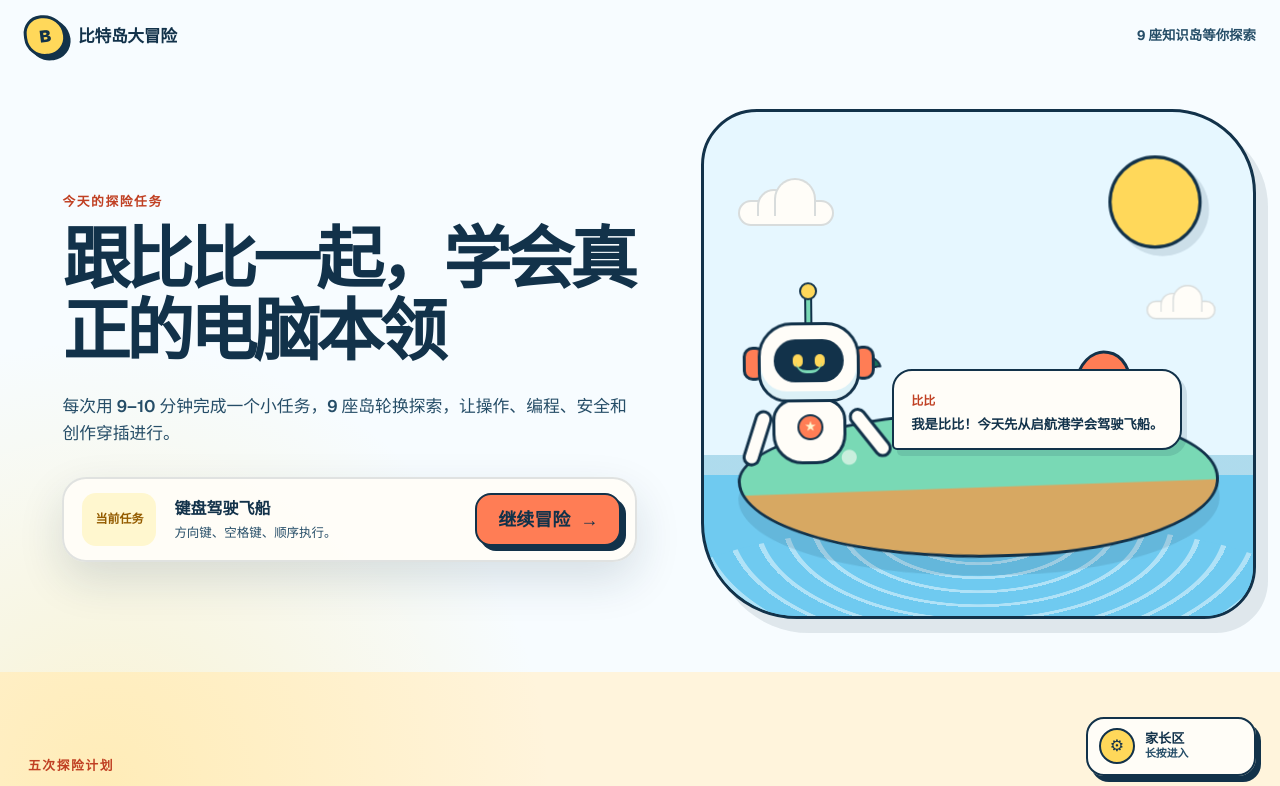
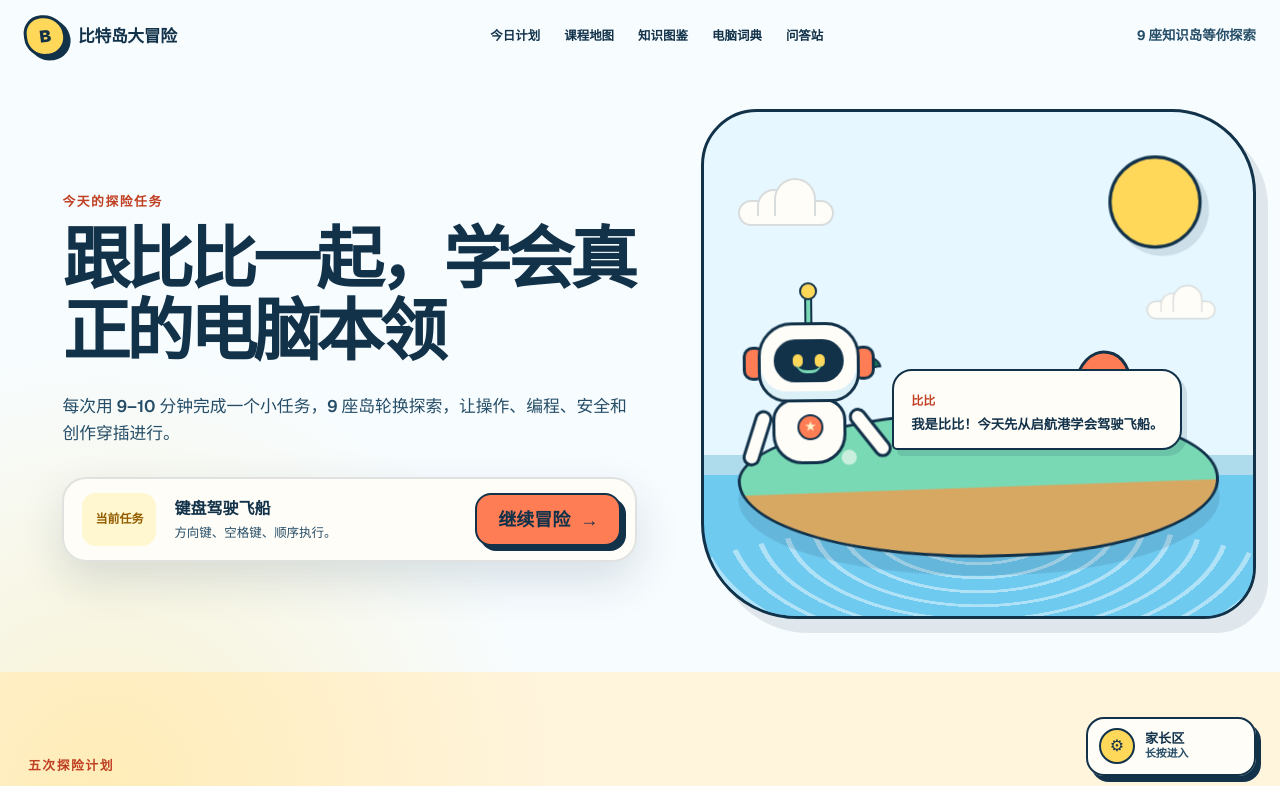
Before and after one commit to oldshipmaster/computer-study, a Next.js app: page / in a window 1280 px wide. Shown: the top 786 px of the page. Built offline with nearby package versions, Linux system fonts and the light colour scheme.

Commit message:
feat: add child-friendly section navigation

```diff
--- a/app/globals.css
+++ b/app/globals.css
@@ -1167,6 +1167,10 @@ input {
 .offline-status { display: inline-flex; align-items: center; gap: 8px; margin: 8px auto 0; padding: 7px 12px; border: 1px solid rgb(255 255 255 / 65%); border-radius: 999px; background: rgb(255 255 255 / 12%); font-size: .88rem; }
 .offline-status span { display: grid; width: 20px; height: 20px; place-items: center; border-radius: 50%; background: rgb(255 255 255 / 18%); font-weight: 800; }
 .offline-status.is-offline { background: rgb(255 221 113 / 20%); }
+.section-jump-nav { display: flex; align-items: center; justify-content: center; gap: 4px; min-width: 0; }
+.section-jump-nav a { min-height: 38px; padding: 9px 10px; border-radius: 999px; color: inherit; font-size: .78rem; font-weight: 850; text-decoration: none; white-space: nowrap; }
+.section-jump-nav a:hover, .section-jump-nav a:focus-visible { background: rgb(255 255 255 / 70%); }
+@media (max-width: 900px) { .site-header { flex-wrap: wrap; } .section-jump-nav { order: 3; width: 100%; overflow-x: auto; justify-content: flex-start; padding-bottom: 3px; scrollbar-width: thin; } }
 .computer-dictionary { padding: 58px max(20px, calc((100vw - 1120px) / 2)); background: #fff8df; color: var(--ink); }
 .dictionary-heading { display: flex; align-items: end; justify-content: space-between; gap: 24px; }
 .dictionary-heading h2 { margin: 5px 0 0; font-family: var(--font-display); font-size: clamp(1.8rem, 4vw, 3rem); line-height: 1.04; }
--- a/components/ComputerDictionary.tsx
+++ b/components/ComputerDictionary.tsx
@@ -30,7 +30,7 @@ export function ComputerDictionary({ soundEnabled }: { soundEnabled: boolean })
   }
 
   return (
-    <section className="computer-dictionary" aria-labelledby="computer-dictionary-heading">
+    <section className="computer-dictionary" id="computer-dictionary" aria-labelledby="computer-dictionary-heading">
       <div className="dictionary-heading">
         <div><p className="section-kicker">比比电脑词典</p><h2 id="computer-dictionary-heading">会操作，也能把原理讲清楚</h2></div>
         <label>查一个词<input onChange={(event) => setQuery(event.target.value)} placeholder="例如：循环、CPU、AI" type="search" value={query} /></label>
--- a/components/IslandMap.tsx
+++ b/components/IslandMap.tsx
@@ -104,6 +104,13 @@ export function IslandMap({
           </span>
           <span>比特岛大冒险</span>
         </a>
+        <nav className="section-jump-nav" aria-label="学习区域快捷航线">
+          <a href="#learning-plan">今日计划</a>
+          <a href="#adventure-map">课程地图</a>
+          <a href="#knowledge-atlas">知识图鉴</a>
+          <a href="#computer-dictionary">电脑词典</a>
+          <a href="#review-station">问答站</a>
+        </nav>
         <span className="island-count">{CURRICULUM_FACTS.islandCount} 座知识岛等你探索</span>
       </header>
 
--- a/components/KnowledgeAtlas.tsx
+++ b/components/KnowledgeAtlas.tsx
@@ -10,7 +10,7 @@ export function KnowledgeAtlas({ completedCourseIds }: KnowledgeAtlasProps) {
   const unlockedTotal = chapters.reduce((total, chapter) => total + chapter.unlockedCount, 0);
 
   return (
-    <section className="knowledge-atlas" aria-labelledby="knowledge-atlas-heading">
+    <section className="knowledge-atlas" id="knowledge-atlas" aria-labelledby="knowledge-atlas-heading">
       <div className="knowledge-atlas-heading">
         <div>
           <p className="section-kicker">你的知识图鉴</p>
--- a/components/LearningPlan.tsx
+++ b/components/LearningPlan.tsx
@@ -5,7 +5,7 @@ interface Props { completedCourseIds: string[]; onStartCourse: (courseId: string
 export function LearningPlan({ completedCourseIds, onStartCourse, resume }: Props) {
   const plan = buildLearningPlan(completedCourseIds, 5, resume);
   return (
-    <section className="learning-plan" aria-labelledby="learning-plan-heading">
+    <section className="learning-plan" id="learning-plan" aria-labelledby="learning-plan-heading">
       <div className="learning-plan-heading">
         <div><p className="section-kicker">五次探险计划</p><h2 id="learning-plan-heading">一次一小步，{CURRICULUM_FACTS.islandCount} 座岛轮换练</h2></div>
         {!plan.complete ? <strong>约 {plan.totalMinutes} 分钟 · 分 5 次完成</strong> : null}
--- a/components/ReviewChallenge.tsx
+++ b/components/ReviewChallenge.tsx
@@ -11,7 +11,7 @@ export function ReviewChallenge({ completedCourseIds }: { completedCourseIds: st
   function restart() { setState(createReviewState()); }
 
   return (
-    <section className="review-challenge" aria-labelledby="review-heading">
+    <section className="review-challenge" id="review-station" aria-labelledby="review-heading">
       <div className="review-copy">
         <p className="section-kicker">岛屿问答站</p>
         <h2 id="review-heading">用理由点亮十八颗思考星</h2>
```
Also changed, not shown: 1 other file (tests, documents, lock files or other folders).
